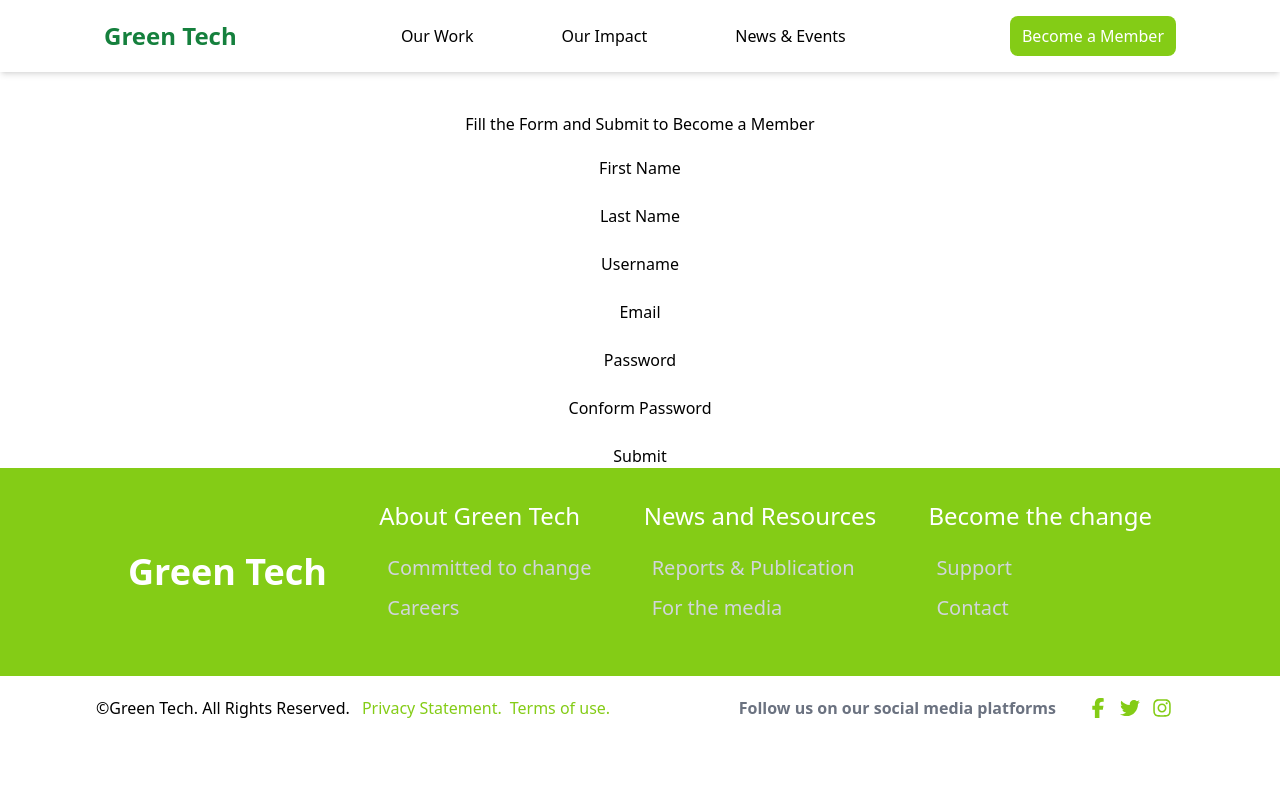
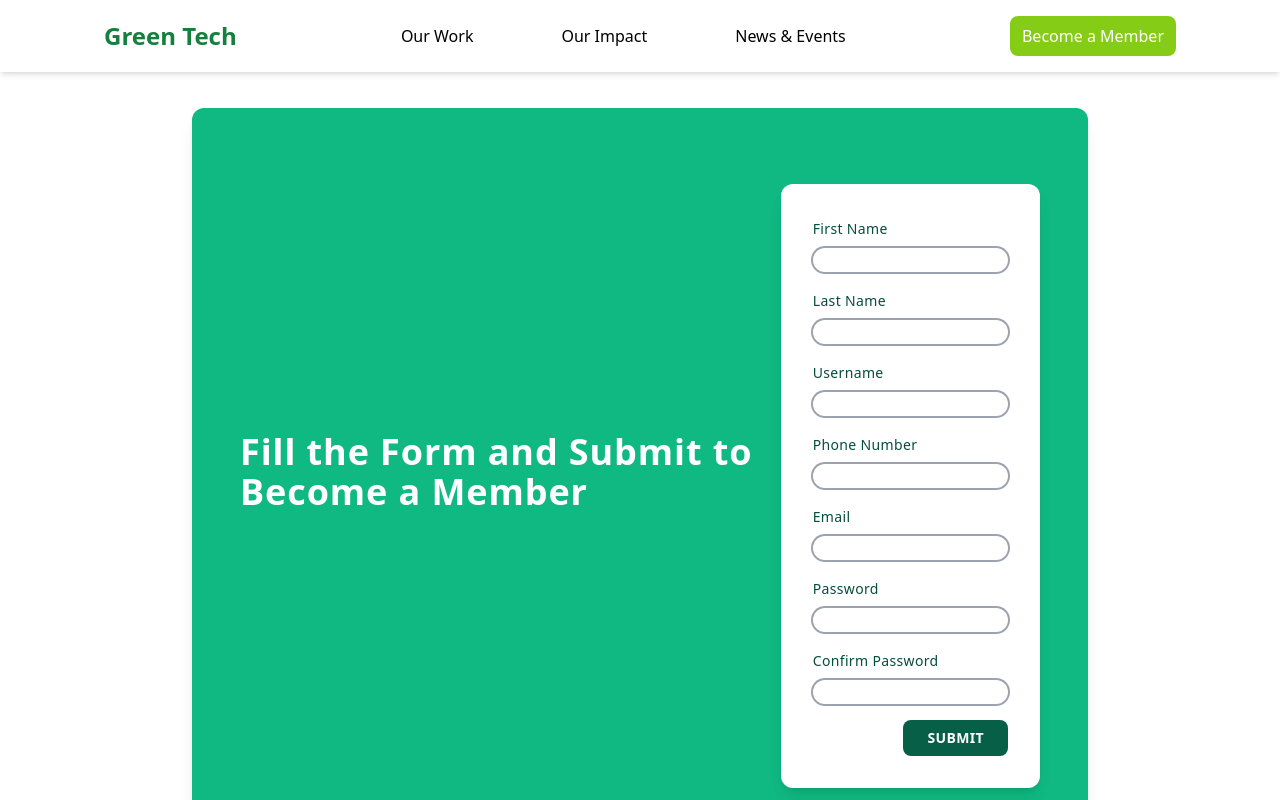
Before and after one commit to kelvin-od/Behavioral-Climate, a React (Create React App) app: page /becomemember in a window 1280 px wide. Shown: the top 800 px of the page. Built offline with nearby package versions, Linux system fonts and the light colour scheme.

Commit message:
Fixed the Become a Member Registration Page Form

```diff
--- a/src/pages/Becomemember.jsx
+++ b/src/pages/Becomemember.jsx
@@ -5,8 +5,71 @@ import Bottomfooter from '../components/Bottomfooter';
 const Becomemember = () => {
   return (
     <>
-      <div>
-        <h2 className='flex flex-col items-center justify-center mt-10 mb-5'>Fill the Form and Submit to Become a Member</h2>
+      <div className='flex w-full min-h-screen justify-center items-center'>
+        <div className='bg-emerald-500 w-full max-w-4xl p-8 rounded-xl
+                        shadow-lg text-white flex flex-col space-y-7
+                        md:flex-row md:space-x-6 md:spacey-0 sm:p-12'>
+          <div className='md:flex items-center'>
+            <h1 className='font-bold text-4xl tracking-wide'>Fill the Form and Submit to Become a Member</h1>
+          </div>
+          <div>
+            <div className='bg-white rounded-xl shadow-lg p-8 text-emerald-900 md:w-200'>
+              <form action="" className='flex flex-col space-y-4'>
+                <div>
+                  <label htmlFor="" className='text-sm tracking-wide'>First Name</label>
+                  <input
+                    type="text"
+                    className='ring-2 ring-gray-400 rounded-xl w-full px-2 mt-2 outline-none
+                              focus:ring-3 focus:ring-cyan-700' />
+                </div>
+                <div>
+                  <label htmlFor="" className='text-sm tracking-wide'>Last Name</label>
+                  <input
+                    type="text"
+                    className='ring-2 ring-gray-400 rounded-xl w-full px-2 mt-2 outline-none
+                              focus:ring-3 focus:ring-cyan-700'/>
+                </div>
+                <div>
+                  <label htmlFor="" className='text-sm tracking-wide'>Username</label>
+                  <input
+                    type="text"
+                    className='ring-2 ring-gray-400 rounded-xl w-full px-2 mt-2 outline-none
+                              focus:ring-3 focus:ring-cyan-700'/>
+                </div>
+                <div>
+                  <label htmlFor="" className='text-sm tracking-wide'>Phone Number</label>
+                  <input
+                    type="number"
+                    className='ring-2 ring-gray-400 rounded-xl w-full px-2 mt-2 outline-none
+                              focus:ring-3 focus:ring-cyan-700'/>
+                </div>
+                <div>
+                  <label htmlFor="" className='text-sm tracking-wide'>Email</label>
+                  <input
+                    type="email"
+                    className='ring-2 ring-gray-400 rounded-xl w-full px-2 mt-2 outline-none
+                              focus:ring-3 focus:ring-cyan-700'/>
+                </div>
+                <div>
+                  <label htmlFor="" className='text-sm tracking-wide'>Password</label>
+                  <input
+                    type="password"
+                    className='ring-2 ring-gray-400 rounded-xl w-full px-2 mt-2 outline-none
+                              focus:ring-3 focus:ring-cyan-700'/>
+                </div>
+                <div>
+                  <label htmlFor="" className='text-sm tracking-wide'>Confirm Password</label>
+                  <input
+                    type="password"
+                    className='ring-2 ring-gray-400 rounded-xl w-full px-2 mt-2 outline-none
+                              focus:ring-3 focus:ring-cyan-700'/>
+                </div>
+                <button className='inline-block self-end bg-emerald-800 text-white font-bold rounded-lg px-6 py-2 uppercase text-sm tracking-wide'>Submit</button>
+              </form>
+            </div>
+          </div>
+        </div>
+        {/* <h2 className='flex flex-col items-center justify-center mt-10 mb-5'>Fill the Form and Submit to Become a Member</h2>
           <form action="" className='flex flex-col items-center justify-center'>
             <div className='flex flex-col items-center justify-center'>
               <label htmlFor="">First Name</label>
@@ -23,7 +86,7 @@ const Becomemember = () => {
               <input type="text" />
             </div>
             <button type="submit">Submit</button>
-          </form>
+          </form> */}
       </div>
 
       <Footer />
```
